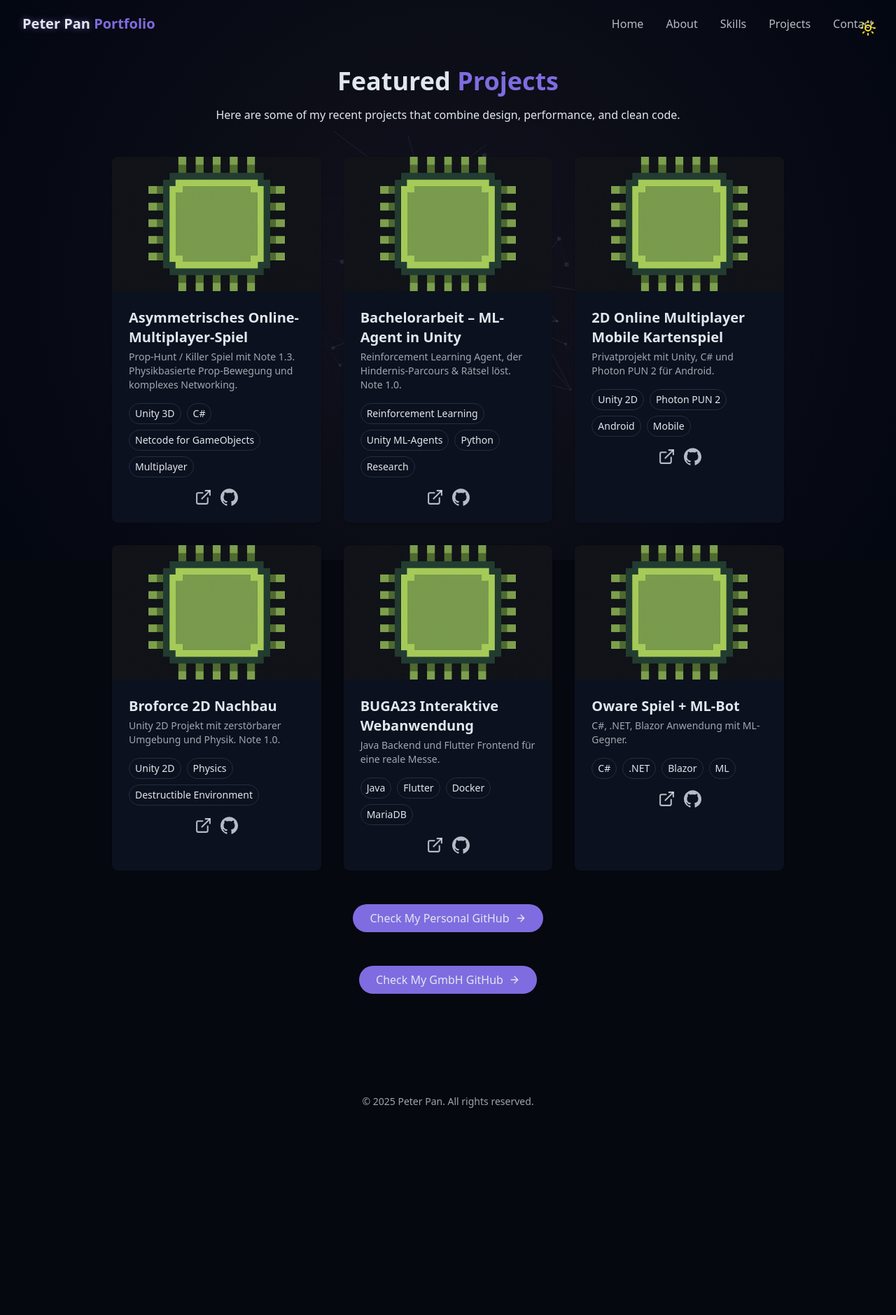
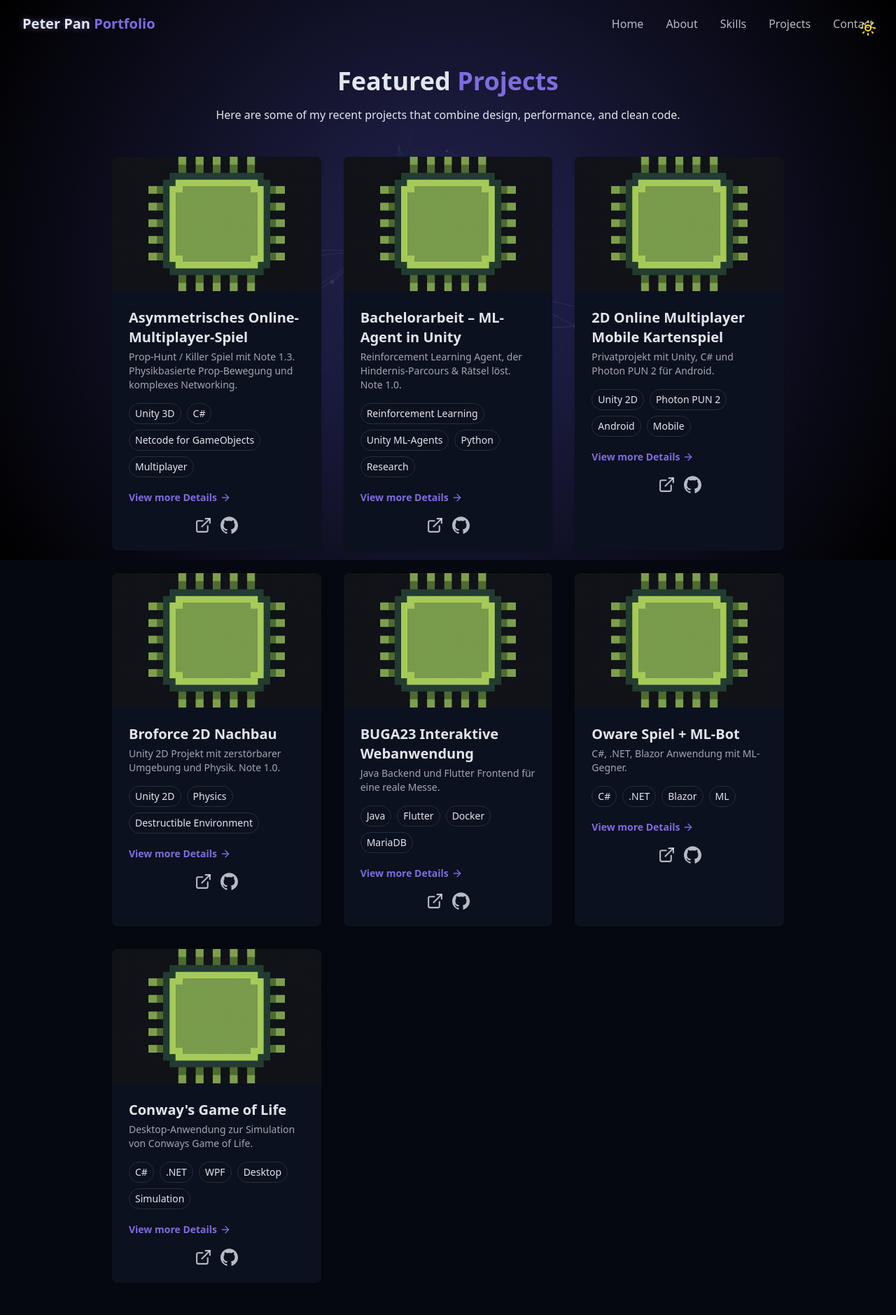
Before and after one commit to 062Leo/dev-portfolio-nextjs, a Next.js app in the folder portfolio-app/: page /projects in a window 1280 px wide. Shown: the top 1879 px of the page at 70% size. Before the commit the page ends 1608 px from the top, so only its background shows below. Built offline with nearby package versions, Linux system fonts and the light colour scheme.

Commit message:
paar fixes mit color und lightmode,, conway game of life zu projects geaddet

```diff
--- a/portfolio-app/src/app/globals.css
+++ b/portfolio-app/src/app/globals.css
@@ -6,7 +6,7 @@
   --color-foreground: hsl(var(--foreground));
   --color-primary: hsl(var(--primary));
   --color-primary-foreground: hsl(var(--primary-foreground));
-  --color-card: hsl(var(--card));
+  --color-card: rgb(var(--card));
 
   --animate-float: float 6s ease-in-out infinite;
   --animate-pulse-subtle: pulse-subtle 4s ease-in-out infinite;
@@ -65,9 +65,10 @@
 
 @layer base {
   :root {
+
     --background: 210 40% 98%;
     --foreground: 222 47% 11%;
-    --card: 0 0% 100%;
+    --card: 219, 214, 204;
     --primary: 250 47% 60%;
     --primary-foreground: 210 40% 98%;
     --border: 214 32% 91%;
@@ -76,7 +77,7 @@
   .dark {
     --background: 222 47% 4%;
     --foreground: 213 31% 91%;
-    --card: 222 47% 8%;
+    --card: 11 17 30;
     --primary: 250 65% 65%;
     --primary-foreground: 213 31% 91%;
     --border: 217 33% 20%;
@@ -132,7 +133,7 @@
 
 @utility gradient-border {
   @apply relative rounded-md;
-  background: linear-gradient(to right, hsl(var(--card)), hsl(var(--card)));
+  background: linear-gradient(to right, rgb(var(--card)), rgb(var(--card)));
   background-clip: padding-box;
   border: 1px solid transparent;
 }
--- a/portfolio-app/src/app/projects/page.tsx
+++ b/portfolio-app/src/app/projects/page.tsx
@@ -15,7 +15,9 @@ export default function ProjectsPage() {
         <ProjectsShowcase />
       </main>
 
-      <Footer />
+     <div className="relative z-10">
+        <Footer />
+      </div>
     </div>
   );
 }
--- a/portfolio-app/src/components/About.tsx
+++ b/portfolio-app/src/components/About.tsx
@@ -13,7 +13,7 @@ export function About() {
         </h2>
 
         <div className="grid grid-cols-1 items-center gap-12 md:grid-cols-2">
-          <div className="space-y-6 text-center md:text-left">
+          <div className="space-y-6 rounded-xl bg-card/60 p-6 text-center shadow-sm backdrop-blur md:text-left">
             <h3 className="text-2xl font-semibold">Aspiring Developer</h3>
 
             {portfolioData.about.description.map((paragraph, index) => (
@@ -28,7 +28,7 @@ export function About() {
               </a>
               <a
                 href="#"
-                className="rounded-full border border-primary px-6 py-2 text-primary transition-colors duration-300 hover:bg-primary/10"
+                className="rounded-full border-3 border-primary px-6 py-2 font-bold text-primary outline outline-2 outline-primary/30 transition-colors duration-300 hover:bg-primary/10 focus:outline-primary/50"
               >
                 Download CV
               </a>
--- a/portfolio-app/src/components/NetworkBackground.tsx
+++ b/portfolio-app/src/components/NetworkBackground.tsx
@@ -1,6 +1,6 @@
 "use client";
 
-import { useEffect, useRef } from "react";
+import { useEffect, useRef, useState } from "react";
 
 type ShiftState = {
   startX: number;
@@ -39,6 +39,27 @@ const MAX_SHIFT_DURATION = 2000;
 
 export function NetworkBackground() {
   const canvasRef = useRef<HTMLCanvasElement | null>(null);
+  const [isDarkMode, setIsDarkMode] = useState(true);
+
+  useEffect(() => {
+    if (typeof document === "undefined") {
+      return;
+    }
+
+    const handleThemeChange = () => {
+      setIsDarkMode(document.documentElement.classList.contains("dark"));
+    };
+
+    const observer = new MutationObserver(handleThemeChange);
+    observer.observe(document.documentElement, {
+      attributes: true,
+      attributeFilter: ["class"],
+    });
+
+    handleThemeChange();
+
+    return () => observer.disconnect();
+  }, []);
 
   useEffect(() => {
     const canvas = canvasRef.current;
@@ -56,6 +77,8 @@ export function NetworkBackground() {
     const target: Target = { x: 0, y: 0 };
     let animationFrameId = 0;
     let points: Point[] = [];
+    const strokeBase = isDarkMode ? "rgba(156, 217, 249, " : "rgba(21, 23, 31, ";
+    const circleBase = isDarkMode ? "rgba(156, 217, 249, " : "rgba(27, 34, 54, ";
 
     const getDistance = (p1: Target, p2: Target) => {
       const dx = p1.x - p2.x;
@@ -159,7 +182,7 @@ export function NetworkBackground() {
         context.beginPath();
         context.moveTo(point.x, point.y);
         context.lineTo(closestPoint.x, closestPoint.y);
-        context.strokeStyle = `rgba(156, 217, 249, ${point.active})`;
+        context.strokeStyle = `${strokeBase}${point.active})`;
         context.stroke();
       });
     };
@@ -170,7 +193,7 @@ export function NetworkBackground() {
       }
       context.beginPath();
       context.arc(point.x, point.y, point.circle.radius, 0, Math.PI * 2, false);
-      context.fillStyle = `rgba(156, 217, 249, ${point.circle.active})`;
+      context.fillStyle = `${circleBase}${point.circle.active})`;
       context.fill();
     };
 
@@ -229,10 +252,17 @@ export function NetworkBackground() {
       window.removeEventListener("mousemove", handleMouseMove);
       window.removeEventListener("resize", handleResize);
     };
-  }, []);
+  }, [isDarkMode]);
 
   return (
-    <div className="pointer-events-none fixed inset-0 z-0 bg-[radial-gradient(circle_at_center,_rgba(20,20,30,0.9),_rgba(3,7,18,1))]">
+    <div
+      className="pointer-events-none fixed inset-0 z-0"
+      style={{
+        background: isDarkMode
+          ? "radial-gradient(circle at center, rgba(41, 41, 94, 0.9), rgba(0, 0, 0, 1))"
+          : "radial-gradient(circle at center, rgba(155, 144, 136, 0.9), rgba(240,239,235,1))",
+      }}
+    >
       <canvas ref={canvasRef} className="h-full w-full" />
     </div>
   );
--- a/portfolio-app/src/components/ProjectsSection.tsx
+++ b/portfolio-app/src/components/ProjectsSection.tsx
@@ -48,6 +48,16 @@ export function ProjectsShowcase() {
                       {tag}
                     </span>
                   ))}
+                </div>
+
+                <div className="mb-4">
+                  <Link
+                    href={`/projects/${project.id}`}
+                    className="inline-flex items-center gap-1 text-sm font-semibold text-primary transition-colors hover:text-primary/80"
+                  >
+                    View more Details
+                    <ArrowRight className="h-4 w-4" />
+                  </Link>
                 </div>
 
                 <div className="flex justify-center space-x-3 text-primary">
--- a/portfolio-app/src/data/portfolio-data.ts
+++ b/portfolio-app/src/data/portfolio-data.ts
@@ -177,6 +177,24 @@ export const portfolioData = {
       techStack: ["C#", ".NET", "Blazor", "SQL", "Azure"],
       demoUrl: "#",
       githubUrl: "#"
+    },
+    {
+      id: "game-of-life",
+      title: "Conway's Game of Life",
+      description: "Desktop-Anwendung zur Simulation von Conways Game of Life.",
+      longDescription:
+        "Ein interaktiver Desktop-Editor für Conways Game of Life. Er bietet freien Zeichenmodus und Prefab-Platzierung, unterstützt Theme-Wechsel, variable Pinselgrößen sowie flexible Zoom- und Geschwindigkeitseinstellungen, umgesetzt mit C#, .NET und WPF.",
+      image: "/projects/dummy.png",
+      tags: ["C#", ".NET", "WPF", "Desktop", "Simulation"],
+      features: [
+        "Freies Zeichnen und Prefab-Modus für Zellkonfigurationen",
+       "Umschaltbares Dark/Light Theme",
+       "Pinselgrößen- und Zoom-Regler für präzises Editing",
+       "Anpassbare Simulationsgeschwindigkeit mit Start/Stopp-Steuerung"
+      ],
+      techStack: ["C#", ".NET", "WPF", "XAML"],
+      demoUrl: "#",
+      githubUrl: "#"
     }
   ]
 };
```
